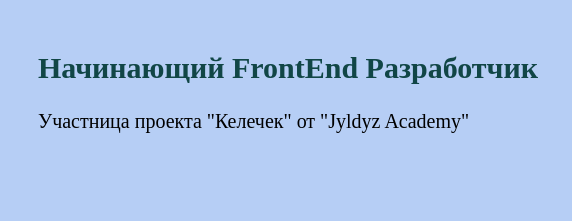
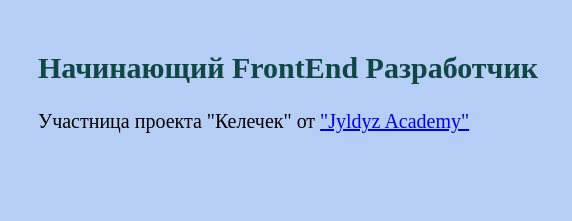
Before and after one commit to AnaraBoronbaeva/CV, a plain HTML site: page index.html in a window 1280 px wide. Shown: the part 146-367 px from the top of the page, 253-825 px from the left. Drawn offline with Linux system fonts and the light colour scheme.

Commit message:
add link of Jyldyz Academy

```diff
--- a/index.html
+++ b/index.html
@@ -17,7 +17,7 @@
 <td>
     <h1>Анара Боронбаева</h1><br>
     <h2>Начинающий FrontEnd Разработчик</h2>
-    <p>Участница проекта "Келечек" от "Jyldyz Academy"</p>
+    <p>Участница проекта "Келечек" от <a href="https://jyldyz.com/">"Jyldyz Academy"</a></p>
 </td>
 </tr>
 </table>
```
